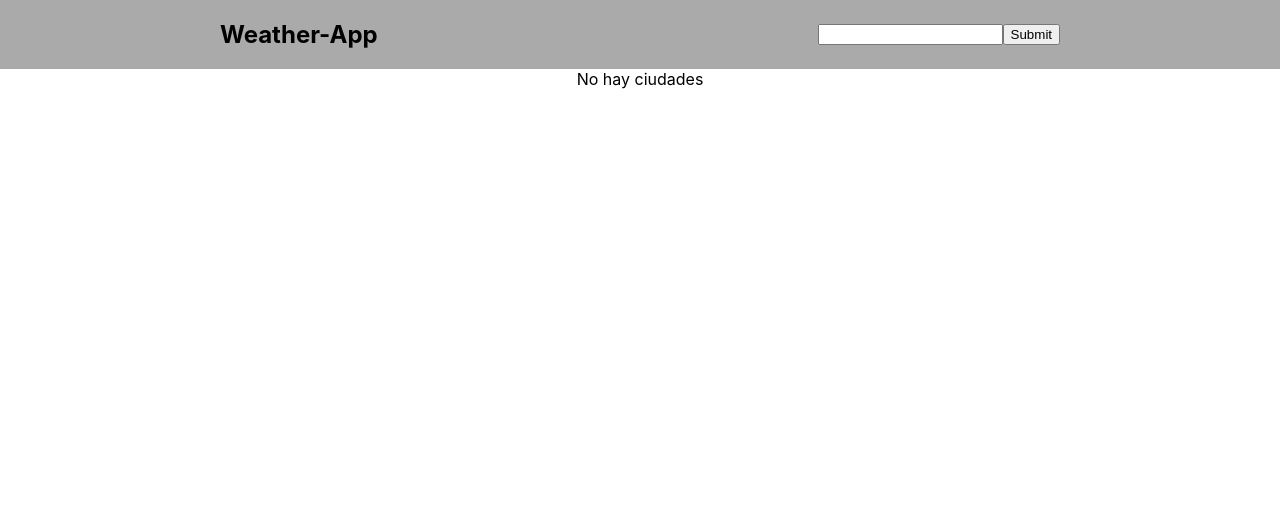
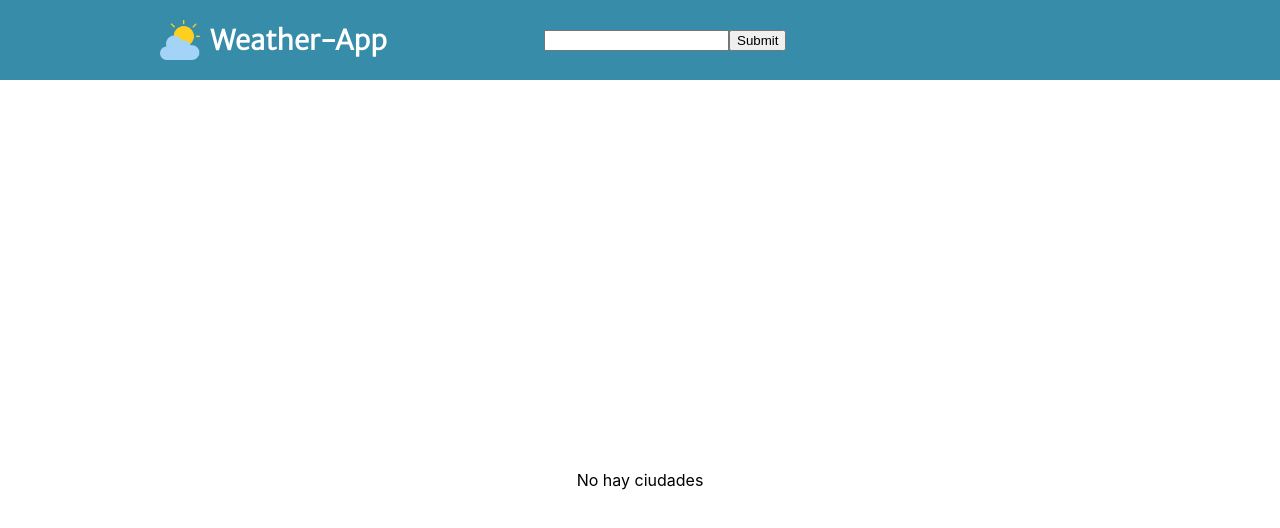
Before and after one commit to Chappetm/Weather-App, a React (Create React App) app: page / in a window 1280 px wide. Shown: the top 528 px of the page. Built offline with nearby package versions, Linux system fonts and the light colour scheme.

Commit message:
h1 y titulo listo

```diff
--- a/src/App.css
+++ b/src/App.css
@@ -1,39 +1,7 @@
+@import url('https://fonts.googleapis.com/css2?family=Merriweather+Sans:wght@300&display=swap');
+
+
 .App {
   text-align: center;
   height: 100%;
 }
-
-.App-logo {
-  height: 40vmin;
-  pointer-events: none;
-}
-
-@media (prefers-reduced-motion: no-preference) {
-  .App-logo {
-    animation: App-logo-spin infinite 20s linear;
-  }
-}
-
-.App-header {
-  background-color: #282c34;
-  min-height: 100vh;
-  display: flex;
-  flex-direction: column;
-  align-items: center;
-  justify-content: center;
-  font-size: calc(10px + 2vmin);
-  color: white;
-}
-
-.App-link {
-  color: #61dafb;
-}
-
-@keyframes App-logo-spin {
-  from {
-    transform: rotate(0deg);
-  }
-  to {
-    transform: rotate(360deg);
-  }
-}
--- a/src/actions/const.js
+++ b/src/actions/const.js
@@ -1 +1,2 @@
 export const GET_CITY = 'GET_CITY';
+export const REMOVE_CITY = 'REMOVE_CITY';
--- a/src/actions/getCity.js
+++ b/src/actions/getCity.js
@@ -3,10 +3,14 @@ import { GET_CITY } from "./const";
 
 export default function getCity(name){
     return async function(dispatch){
-        const response = await axios.get(`http://api.openweathermap.org/data/2.5/weather?q=${name}&appid=4ae2636d8dfbdc3044bede63951a019b&units=metric`)
-        dispatch({
-            type: GET_CITY,
-            payload: response.data
-        })
+        try {
+            const response = await axios.get(`http://api.openweathermap.org/data/2.5/weather?q=${name}&appid=4ae2636d8dfbdc3044bede63951a019b&units=metric`)
+            dispatch({
+                type: GET_CITY,
+                payload: response.data
+            })
+        } catch (error) {
+            alert('Ciudad no encontrada')
+        }
     }
 }
--- /dev/null
+++ b/src/actions/removeCity.js
@@ -0,0 +1,8 @@
+import { REMOVE_CITY } from './const'
+
+export default function removeCity(id){
+    return {
+        type: REMOVE_CITY,
+        payload: id
+    }
+}
--- a/src/components/Card/Card.jsx
+++ b/src/components/Card/Card.jsx
@@ -1,5 +1,7 @@
 import React from 'react'
+import { useDispatch } from 'react-redux';
 import styled from 'styled-components'
+import removeCity from '../../actions/removeCity';
 
 //Styled-component
 
@@ -7,13 +9,22 @@ const Container = styled.div`
     border: dotted;
 `;
 
-export default function Card({name, min, max}){
+export default function Card({name, min, max, id}){
+
+    const dispatch = useDispatch();
+
+    const handleClick = (e) => {
+        e.preventDefault()
+        dispatch(removeCity(id))
+    }
+
 
     return (
         <Container>
+            <button onClick={(e) => {handleClick(e)}}>X</button>
             <h1>{name}</h1>
-            <p>{min}</p>
-            <p>{max}</p>
+            <p>MIN: {min}</p>
+            <p>MAX: {max}</p>
         </Container>
     )
 }
--- a/src/components/Cards/Cards.jsx
+++ b/src/components/Cards/Cards.jsx
@@ -11,7 +11,7 @@ const Container = styled.div`
     display: flex;
     flex-direction: row;
     align-items: center;
-    justify-content: space-around
+    justify-content: space-evenly;
 `;
 
 export default function Cards(){
@@ -26,6 +26,7 @@ export default function Cards(){
                     name={city.name}
                     max={city.main.temp_max}
                     min={city.main.temp_min}
+                    id={city.id}
                 />)
                 : <span>No hay ciudades</span>
             }
--- a/src/components/Nav/Nav.jsx
+++ b/src/components/Nav/Nav.jsx
@@ -1,24 +1,46 @@
 import React from 'react'
 import SearchBar from '../SearchBar/SearchBar'
 import styled from 'styled-components';
+import clima from '../../media/clima.png'
+import { Link } from 'react-router-dom';
 
 //Styled-components
 
-const NavBar = styled.nav`
+const NavBar = styled.header`
     display: flex;
     flex-direction: row;
-    justify-content: space-around;
+    justify-content: center;
     align-items: center;
-    background-color: #aaa;
+    /* background: linear-gradient(to bottom, #368CA9, white); */
+    background-color: #368CA9;
+    height: 10%;
+`;
+
+const DivH2 = styled.div`
+    width:30%;
+    text-align:center;
+    display: flex;
+    flex-direction: row;
+    align-items: center;
+`;
+
+const H2 = styled(Link)`
+    color: white;
+    font-family: 'Merriweather Sans';
+    font-size: 1.7em;
+    font-weight: 600;
+    padding: 10px;
+    text-decoration: none;
 `;
 
 export default function Nav(){
 
     return (
         <NavBar>
-            <div>
-                <h2>Weather-App</h2>
-            </div>
+            <DivH2>
+                <img src={clima} width='40px' height='40px' />
+                <H2 to='/'>Weather-App</H2>
+            </DivH2>
             <SearchBar />
         </NavBar>
     )
--- a/src/components/SearchBar/SearchBar.jsx
+++ b/src/components/SearchBar/SearchBar.jsx
@@ -1,6 +1,15 @@
 import React, { useState } from 'react'
 import { useDispatch } from 'react-redux'
 import getCity from '../../actions/getCity'
+import styled from 'styled-components'
+
+//Styled-components
+
+const DivSearch = styled.div`
+    width: 45%;
+    display: flex;
+    align-items: center;
+`;
 
 export default function SearchBar(){
     const [ city, setCity ] = useState('')
@@ -18,11 +27,11 @@ export default function SearchBar(){
     }
 
     return (
-        <div>
+        <DivSearch>
             <form onSubmit={(e) => {handleSubmit(e)}}>
                 <input type="text" value={city} onChange={(e) => {handleChange(e)}}/>
                 <input type="submit" />
             </form>
-        </div>
+        </DivSearch>
     )
 }
--- a/src/index.css
+++ b/src/index.css
@@ -16,3 +16,7 @@ code {
   font-family: source-code-pro, Menlo, Monaco, Consolas, 'Courier New',
     monospace;
 }
+
+#root{
+  height: 100%;
+}
--- a/src/reducer/index.js
+++ b/src/reducer/index.js
@@ -1,4 +1,4 @@
-import { GET_CITY } from "../actions/const"
+import { GET_CITY, REMOVE_CITY } from "../actions/const"
 
 
 const initialState = {
@@ -8,9 +8,23 @@ const initialState = {
 export default function reducer(state = initialState, action){
     switch(action.type){
         case GET_CITY:
+            const filter = state.citiesLoaded.filter(city => city.id === action.payload.id)
+            if(filter.length !== 0){
+                return {
+                    ...state
+                }
+            } else {
+                return {
+                    ...state,
+                    citiesLoaded: [...state.citiesLoaded, action.payload]
+                }
+            }
+
+        case REMOVE_CITY:
+            const remove = state.citiesLoaded.filter(city => city.id != action.payload)
             return {
                 ...state,
-                citiesLoaded: [...state.citiesLoaded, action.payload]
+                citiesLoaded: remove
             }
         default:
             return state
```
Also changed, not shown: public/index.html (+0 -23 lines), src/media/clima.png (added).
